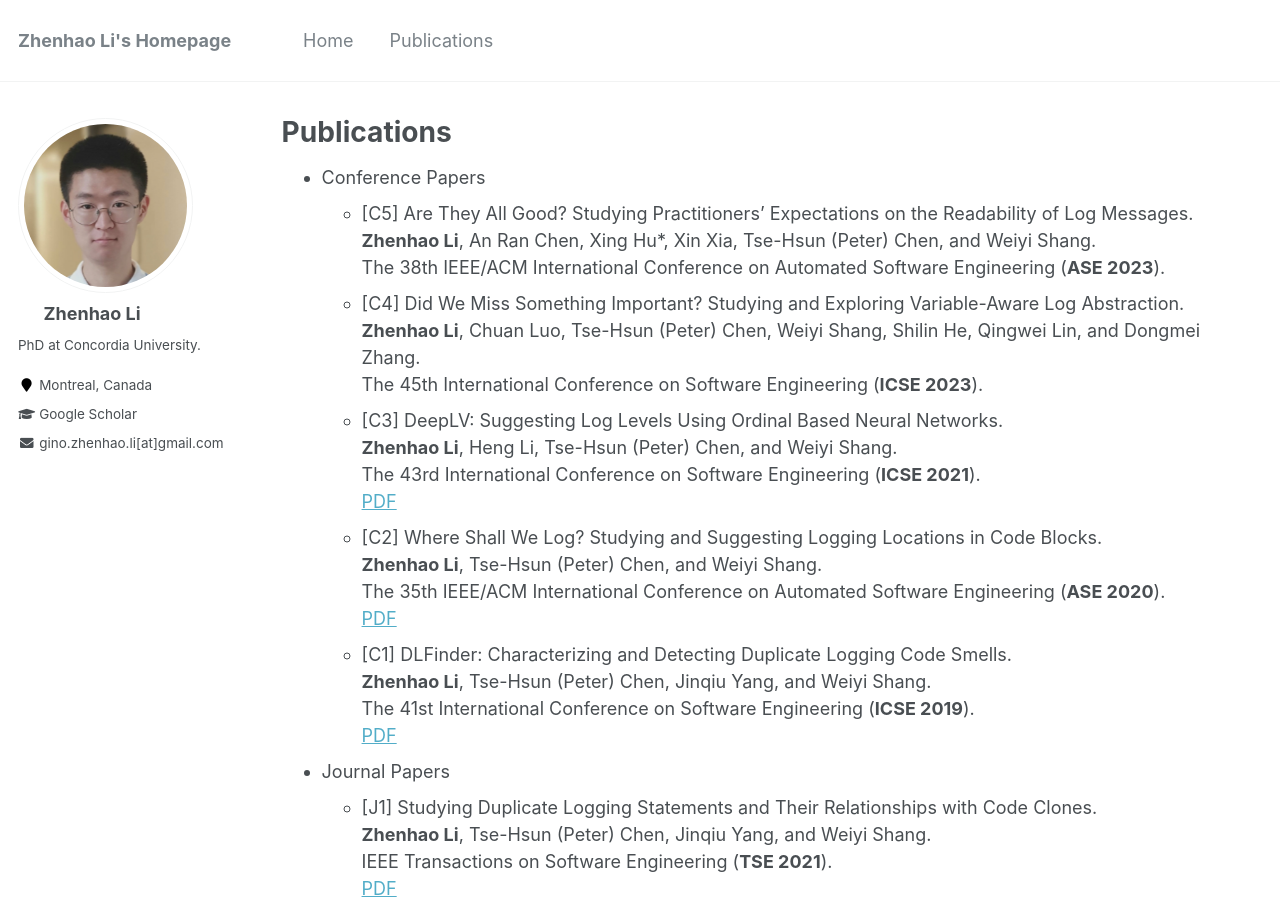
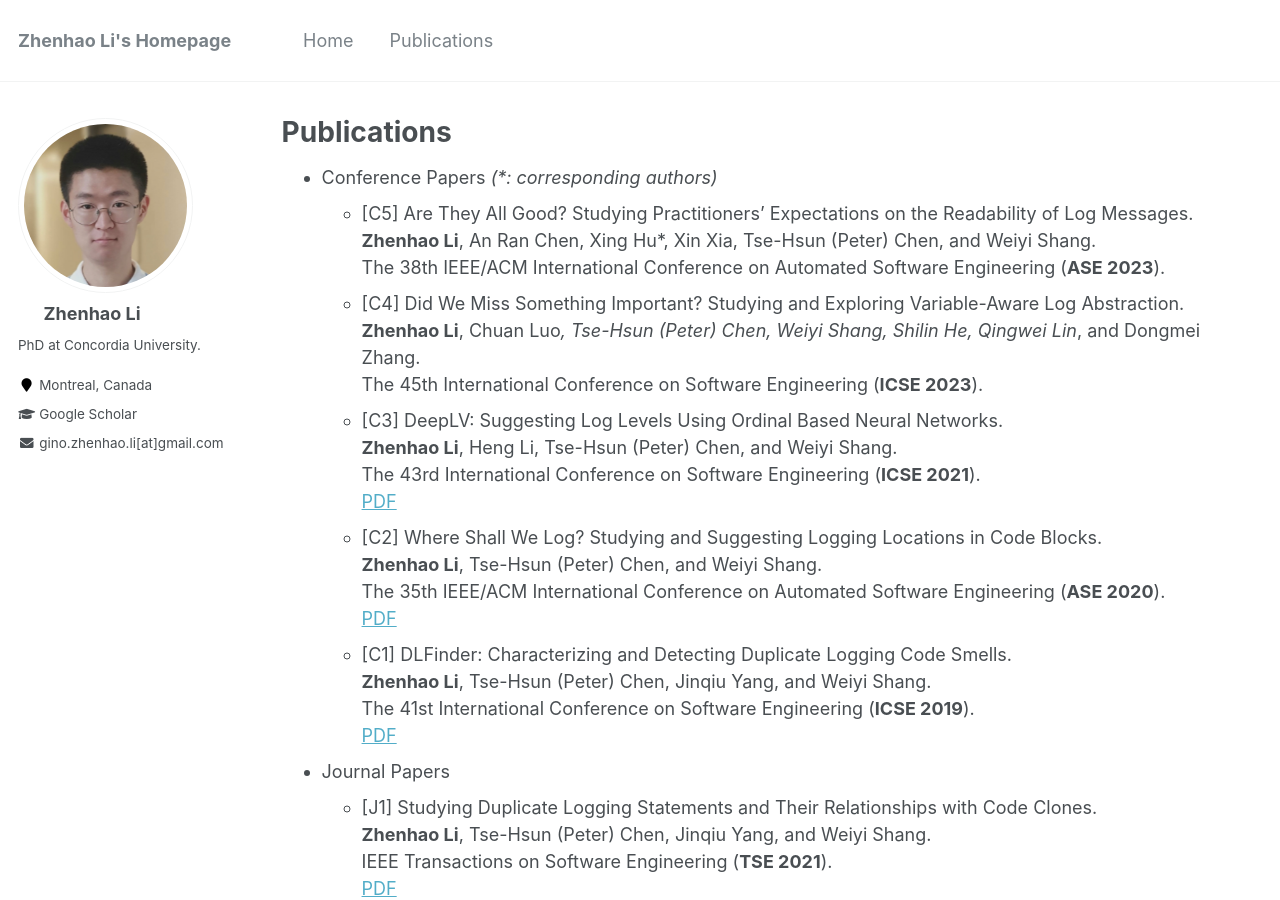
Before and after one commit to ginolzh/ginolzh.github.io, a Jekyll site: the page built from _pages/publications.md, in a window 1280 px wide and 900 px high. Built offline with Jekyll 4.4.1, drawn with Linux system fonts in a browser that asks for light colours.

Commit message:
Update publications.md

```diff
--- a/_pages/publications.md
+++ b/_pages/publications.md
@@ -5,12 +5,12 @@
 author_profile: true
 ---
 
-* Conference Papers
+* Conference Papers _(*: corresponding authors)_
   * [C5] Are They All Good? Studying Practitioners' Expectations on the Readability of Log Messages.\
   **Zhenhao Li**, An Ran Chen, Xing Hu*, Xin Xia, Tse-Hsun (Peter) Chen, and Weiyi Shang.\
   The 38th IEEE/ACM International Conference on Automated Software Engineering (**ASE 2023**).
   * [C4] Did We Miss Something Important? Studying and Exploring Variable-Aware Log Abstraction.\
-  **Zhenhao Li**, Chuan Luo, Tse-Hsun (Peter) Chen, Weiyi Shang, Shilin He, Qingwei Lin, and Dongmei Zhang.\
+  **Zhenhao Li**, Chuan Luo*, Tse-Hsun (Peter) Chen, Weiyi Shang, Shilin He, Qingwei Lin*, and Dongmei Zhang.\
   The 45th International Conference on Software Engineering (**ICSE 2023**).
   * [C3] DeepLV: Suggesting Log Levels Using Ordinal Based Neural Networks.\
   **Zhenhao Li**, Heng Li, Tse-Hsun (Peter) Chen, and Weiyi Shang.\
```
